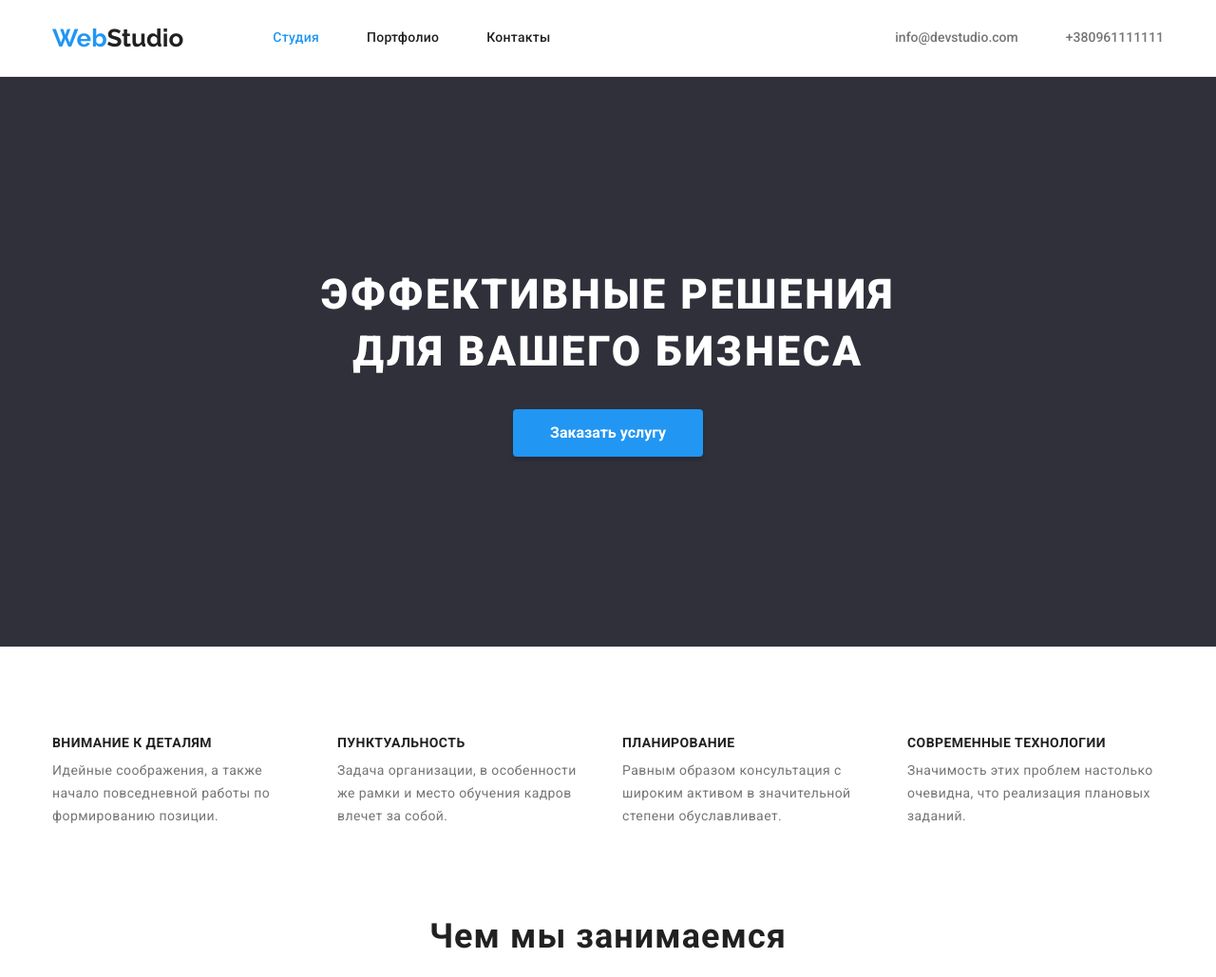
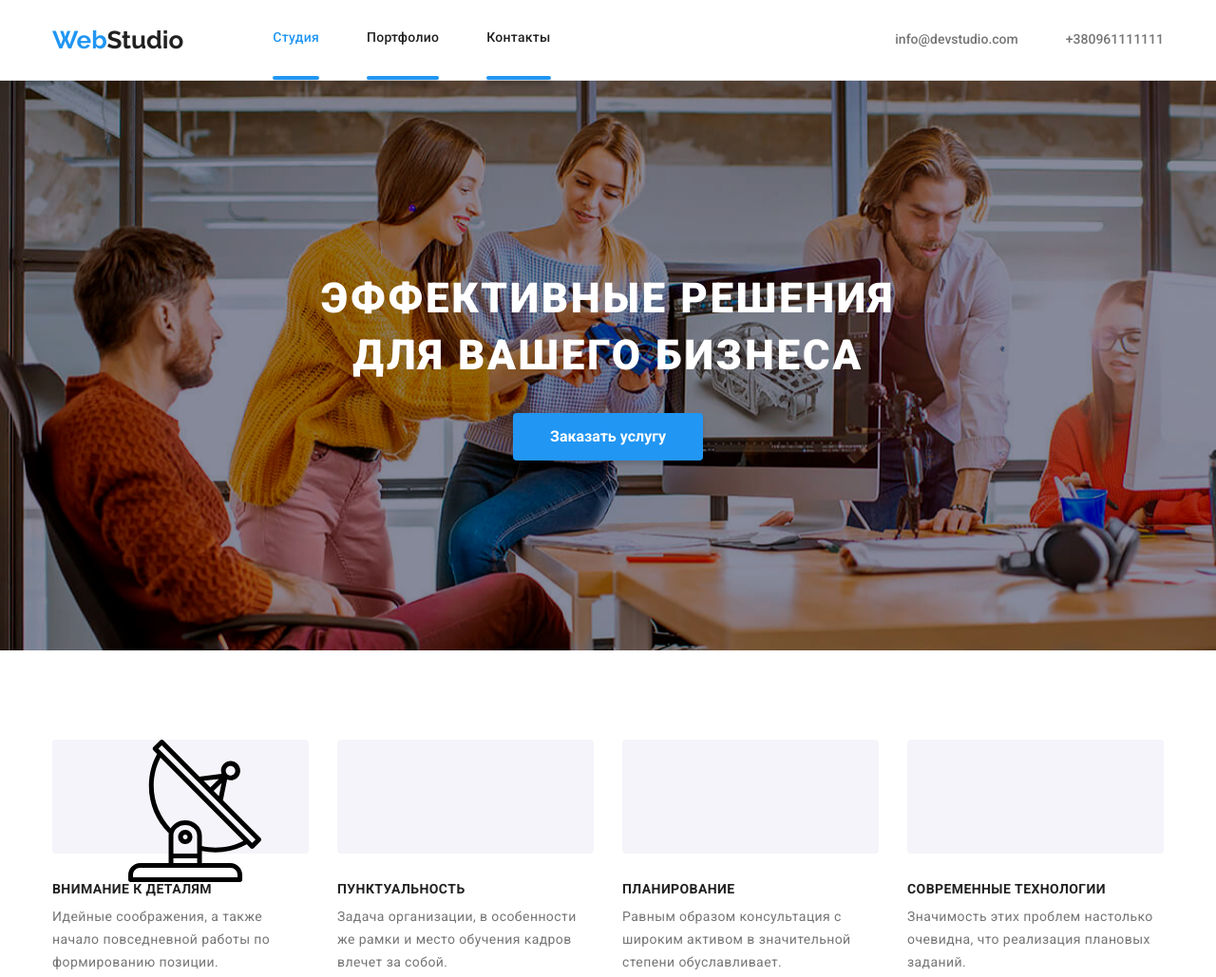
Before and after one commit to Pidlis2/goit-markup-hw-04, a plain HTML site: page index.html in a window 1280 px wide. Shown: the top 1029 px of the page at 95% size. Drawn offline with nearby package versions, Linux system fonts and the light colour scheme.

Commit message:
переробити спрайт

```diff
--- a/css/styles.css
+++ b/css/styles.css
@@ -171,10 +171,23 @@ header {
 .active {
   color: var(--button-accent-color);
 }
+.nav-item::after {
+  content: "";
+  display: block;
+  width: 100%;
+  height: 4px;
+  background-color: var(--button-accent-color);
+  box-shadow: 0px 4px 4px rgba(0, 0, 0, 0.25);
+  border-radius: 2px;
+
+}
 /*==========end header====*/
 
 /*=========hero===========*/
 .hero-section {
+  background-image: url(/images/hero/Img.jpg),linear-gradient(rgba(47, 48, 58, 0.4),rgba(47, 48, 58, 0.4));
+  background-size: cover;
+
   background-color: var(--first-bg-color);
   padding-top: 200px;
   padding-bottom: 200px;
@@ -231,21 +244,28 @@ header {
   line-height: 1.71;
   color: var(--secondary_color-txt);
   letter-spacing: 0.03em;
-
 }
 .our-work{
   display: flex;
   margin-left: -30px;
-
-
 }
-
-
 .our-work-item{
 flex-basis: calc(100% / 4 - 30px);
  margin-left: var(--seсondary-retreat);
 }
-
+.our-work__svg-list {
+  display: flex;
+}
+.our-work__svg-wrap {
+width: 270px;
+height: 120px;
+background: var(--secondary-bg-color);
+border-radius: 4px;
+margin-bottom: var(--seсondary-retreat);
+}
+.our-work__svg-wrap:not(:first-child){
+  margin-left: var(--seсondary-retreat);
+}
 /*====end our work=========*/
 
 /*====what we do section===*/
--- a/index.html
+++ b/index.html
@@ -77,6 +77,29 @@
         <div class="container">
           <h2 class="ourWork-title"><!--hidenTitle--></h2>
 
+          <ul class="our-work__svg-list list">
+            <li class="our-work__svg-wrap">
+              <svg class="our-work__svg-icon">
+                <use href="./images/sprite.svg#icon-antenna-1"></use>
+              </svg>
+            </li>
+            <li class="our-work__svg-wrap">
+              <svg class="our-work__svg-icon">
+                <use></use>
+              </svg>
+            </li>
+            <li class="our-work__svg-wrap">
+              <svg class="our-work__svg-icon">
+                <use></use>
+              </svg>
+            </li>
+            <li class="our-work__svg-wrap">
+              <svg class="our-work__svg-icon">
+                <use></use>
+              </svg>
+            </li>
+          </ul>
+
           <ul class="our-work list">
             <li class="our-work-item">
               <h3 class="our-work-description_title">Внимание к деталям</h3>
@@ -129,7 +152,7 @@
               <img
                 width="370"
                 height="294"
-                src="./images/work1.jpg"
+                src="./images/work/work1.jpg"
                 alt="Создание проекта"
               />
             </li>
@@ -138,7 +161,7 @@
               <img
                 width="370"
                 height="294"
-                src="./images/work2.jpg"
+                src="./images/work/work2.jpg"
                 alt="Оптимизация проекта"
               />
             </li>
@@ -147,7 +170,7 @@
               <img
                 width="370"
                 height="294"
-                src="./images/work3.jpg"
+                src="./images/work/work3.jpg"
                 alt="Индивидуальный подход к проекту"
               />
             </li>
@@ -167,7 +190,7 @@
               <img
                 width="270"
                 height="260"
-                src="./images/demyanenko.jpg"
+                src="./images/comand/demyanenko.jpg"
                 alt="Игорь Демьяненко"
               />
               <div class="specialsts-card">
@@ -181,7 +204,7 @@
               <img
                 width="270"
                 height="260"
-                src="./images/repina.jpg"
+                src="./images/comand/repina.jpg"
                 alt="Ольга Репина"
               />
               <div class="specialsts-card">
@@ -195,7 +218,7 @@
               <img
                 width="270"
                 height="260"
-                src="./images/tarasov.jpg"
+                src="./images/comand/tarasov.jpg"
                 alt="Николай Тарасов"
               />
               <div class="specialsts-card">
@@ -209,7 +232,7 @@
               <img
                 width="270"
                 height="260"
-                src="./images/ermakov.jpg"
+                src="./images/comand/ermakov.jpg"
                 alt="Михаил Ермаков"
               />
               <div class="specialsts-card">
```
Also changed, not shown: images/comand/demyanenko.jpg (renamed from images/demyanenko.jpg), images/comand/ermakov.jpg (renamed from images/ermakov.jpg), images/comand/repina.jpg (renamed from images/repina.jpg), images/comand/tarasov.jpg (renamed from images/tarasov.jpg), images/hero/Img.jpg (added), images/sprite.svg (added), images/work/work1.jpg (renamed from images/work1.jpg), images/work/work2.jpg (renamed from images/work2.jpg), images/work/work3.jpg (renamed from images/work3.jpg).
